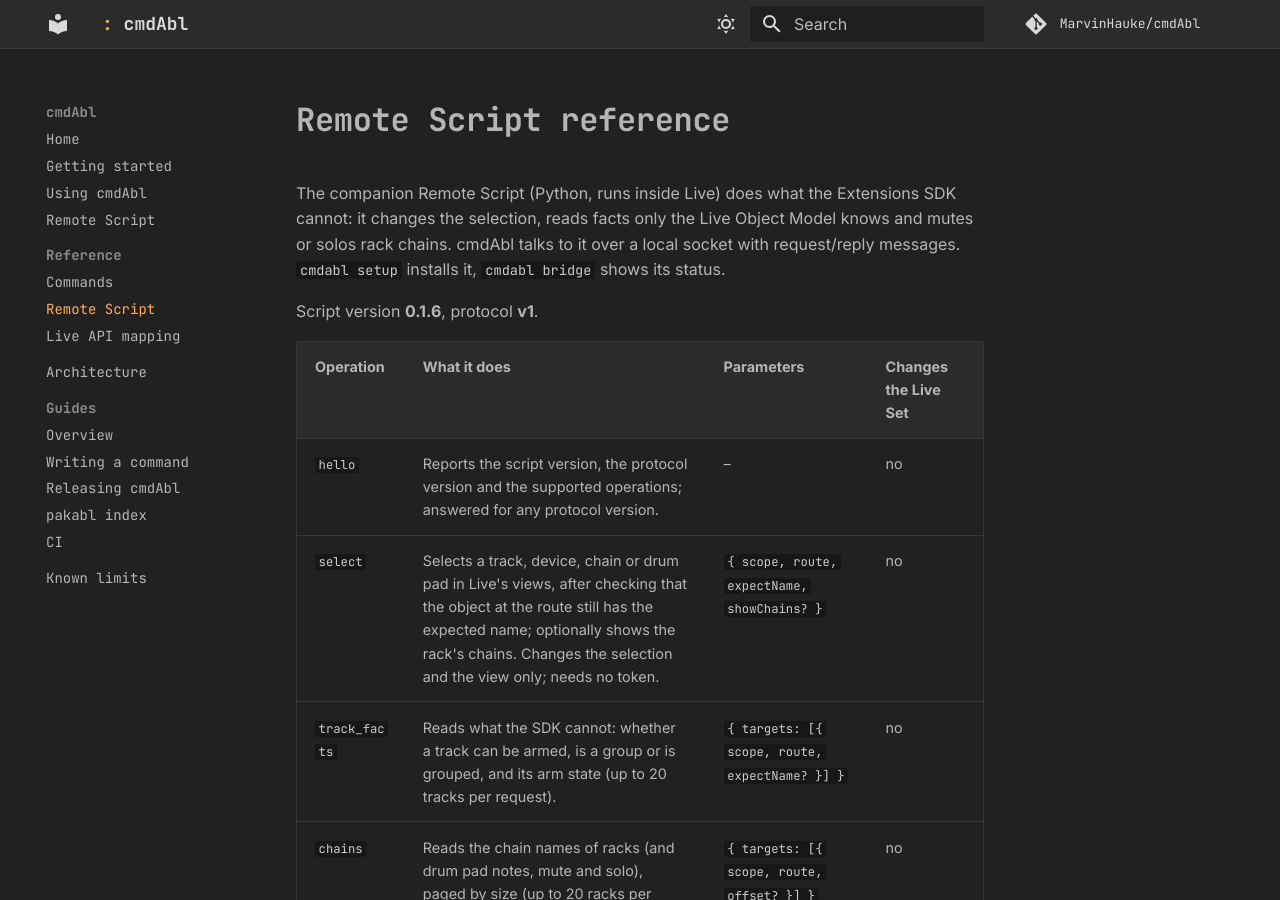
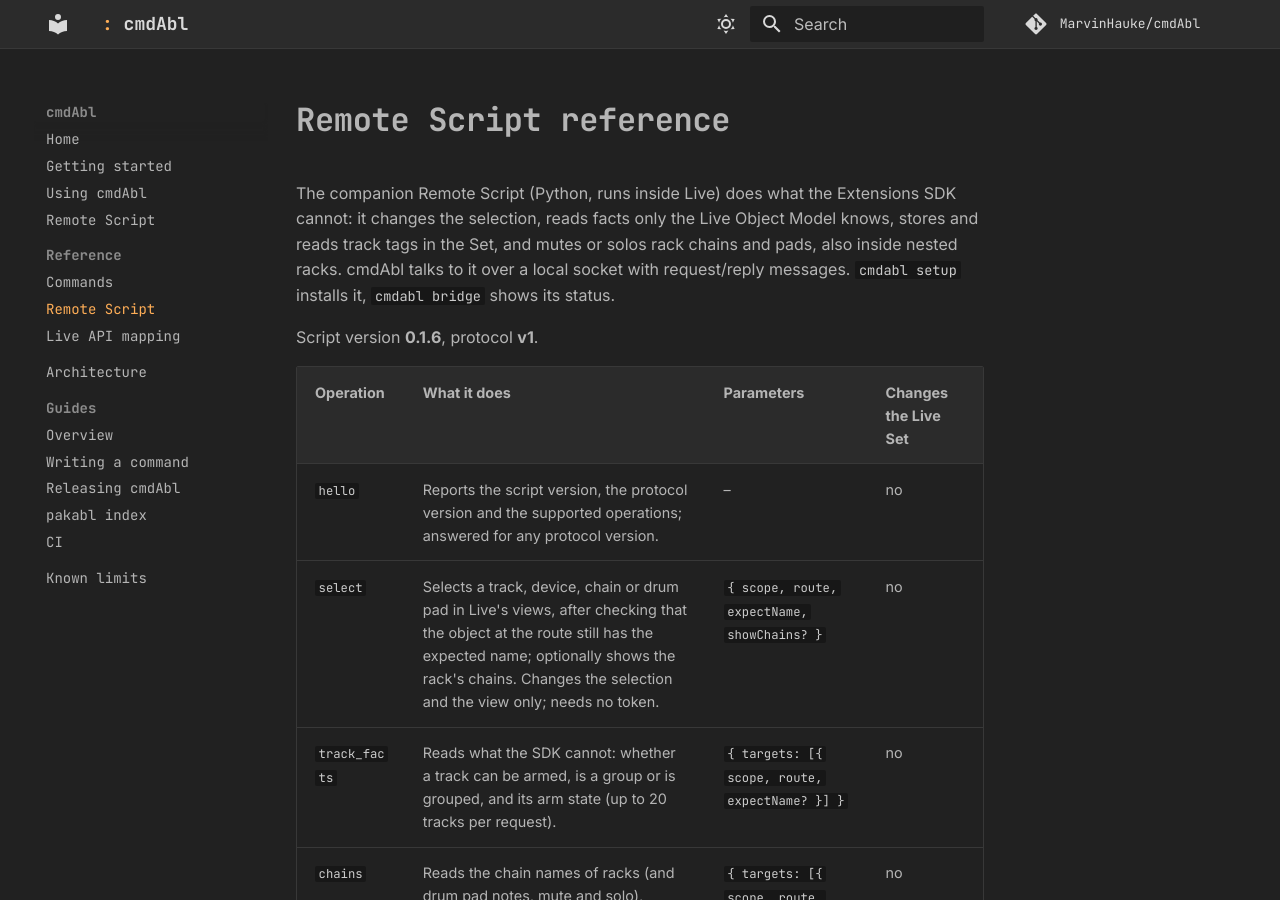
Before and after one commit to MarvinHauke/cmdAbl, an MkDocs documentation site: the page built from docs/reference/remote-script.md, in a window 1280 px wide and 900 px high. Built offline with MkDocs 1.6.1 and Material for MkDocs 9.7.7, drawn with Linux system fonts in a browser that asks for light colours; comment, search, counter and statistics services are not loaded.

Commit message:
docs(reference): the Remote Script intro names tags and nested racks
Co-Authored-By: Claude Sonnet 5.5 <noreply@anthropic.com>

```diff
--- a/docs/reference/remote-script.md
+++ b/docs/reference/remote-script.md
@@ -4,8 +4,8 @@
 # Remote Script reference
 
 The companion Remote Script (Python, runs inside Live) does what the Extensions SDK cannot: it changes the
-selection, reads facts only the Live Object Model knows and mutes or solos rack chains. cmdAbl talks to it over a local socket with
-request/reply messages. `cmdabl setup` installs it, `cmdabl bridge` shows its status.
+selection, reads facts only the Live Object Model knows, stores and reads track tags in the Set, and mutes or solos rack chains
+and pads, also inside nested racks. cmdAbl talks to it over a local socket with request/reply messages. `cmdabl setup` installs it, `cmdabl bridge` shows its status.
 
 Script version **0.1.6**, protocol **v1**.
 
```
Also changed, not shown: 1 other file.
